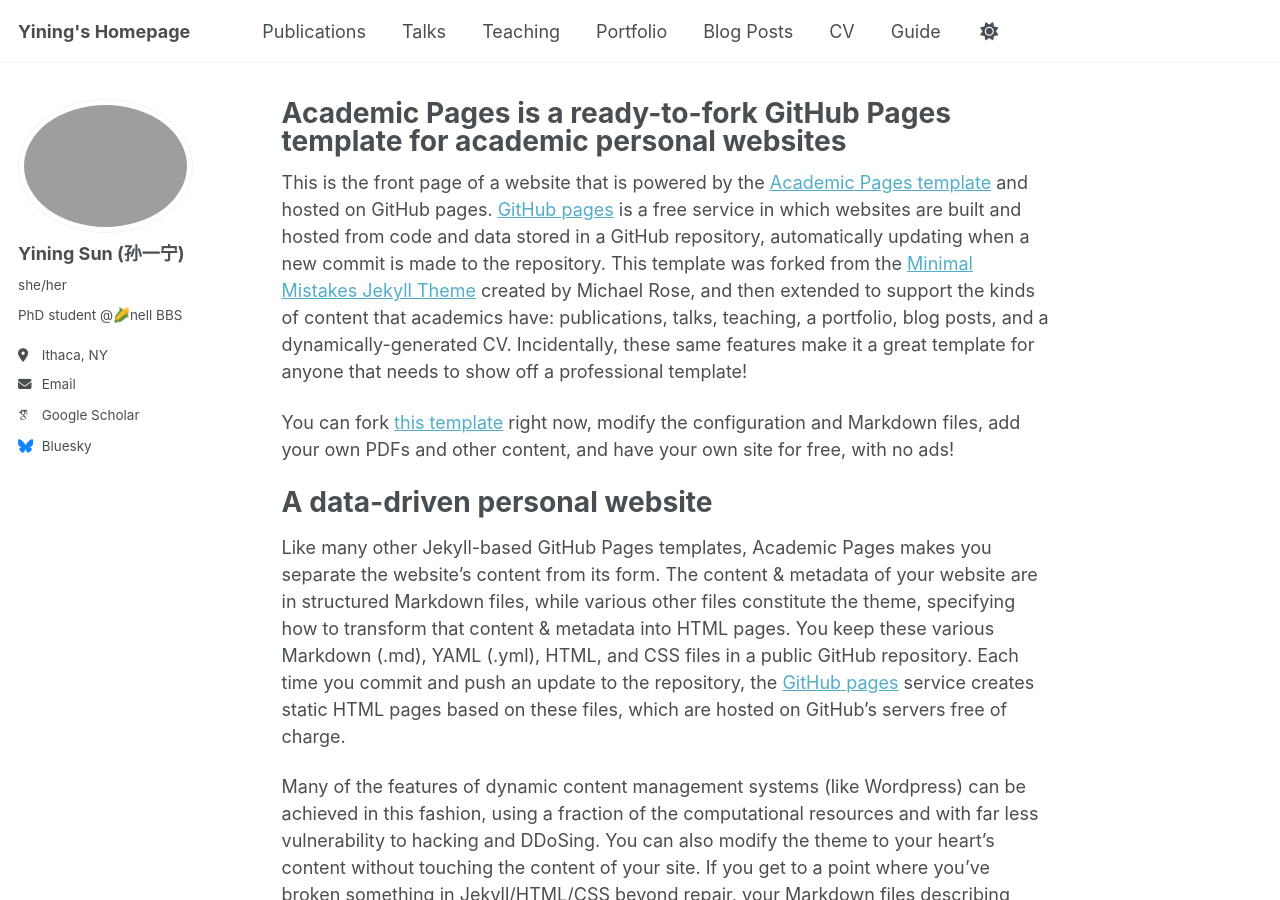
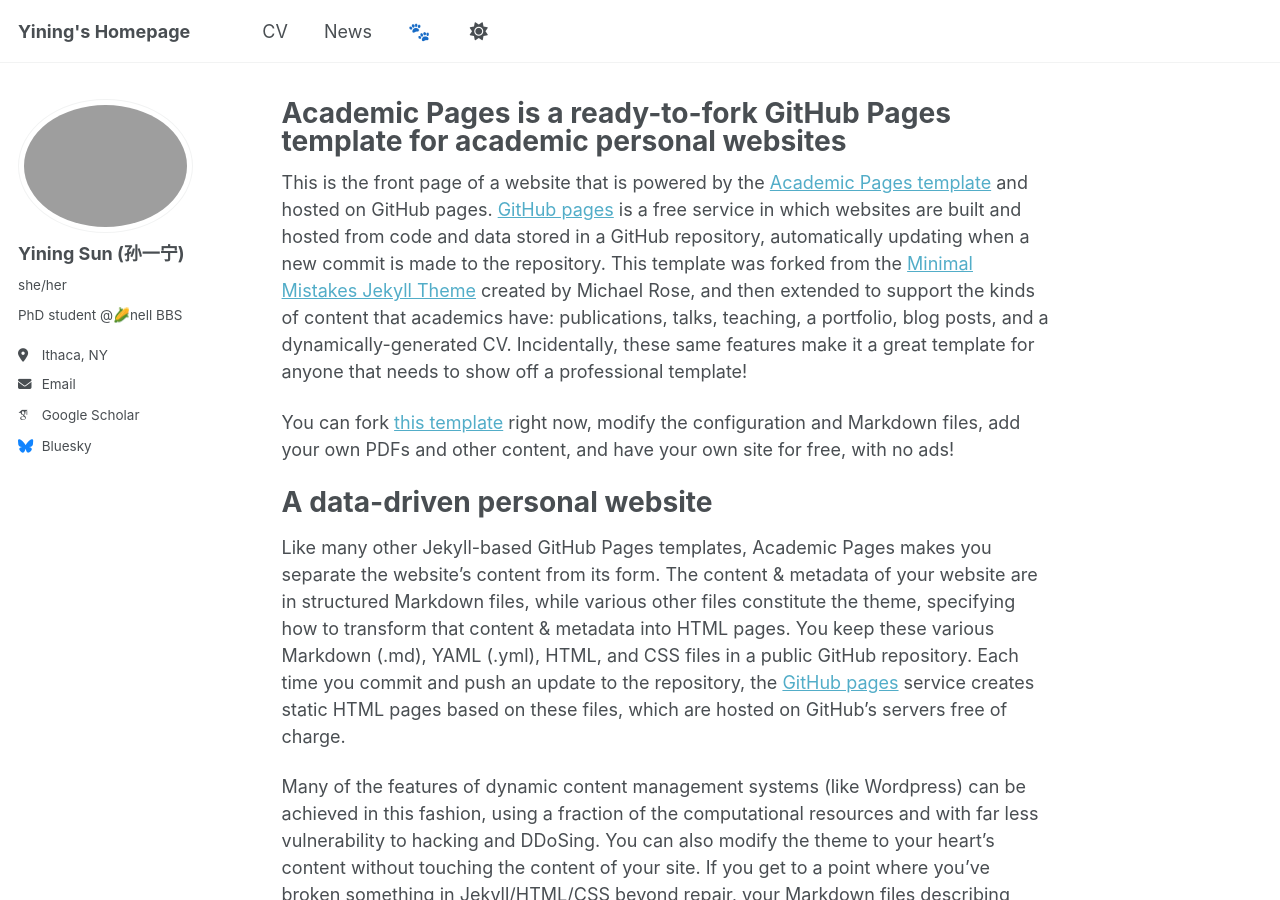
Before and after one commit to yining99/yining99.github.io, a Jekyll site: the page built from _pages/about.md, in a window 1280 px wide and 900 px high. Built offline with Jekyll 4.4.1, drawn with Linux system fonts in a browser that asks for light colours; some web fonts are replaced; a script that is not in the unit is left out; part of the change alters nothing that is shown.

Commit message:
modified tabs

```diff
--- a/_data/navigation.yml
+++ b/_data/navigation.yml
@@ -8,20 +8,20 @@
 #      Markdown formatted page while the second is generated using JSON.
 
 main:
-  - title: "Publications"
-    url: /publications/
+  # - title: "Publications"
+  #  url: /publications/
 
-  - title: "Talks"
-    url: /talks/
+  # - title: "Talks"
+  #  url: /talks/
 
-  - title: "Teaching"
-    url: /teaching/
+  # - title: "Teaching"
+  #  url: /teaching/
 
-  - title: "Portfolio"
-    url: /portfolio/
+  # - title: "Portfolio"
+  #  url: /portfolio/
 
-  - title: "Blog Posts"
-    url: /year-archive/
+  # - title: "Blog Posts"
+  #  url: /year-archive/
 
   - title: "CV"
     url: /cv/
@@ -29,5 +29,8 @@ main:
   # - title: "CV"
   #   url: /cv-json/
 
-  - title: "Guide"
+  - title: "News"
     url: /markdown/
+
+  - title: "🐾"
+    url:
```
